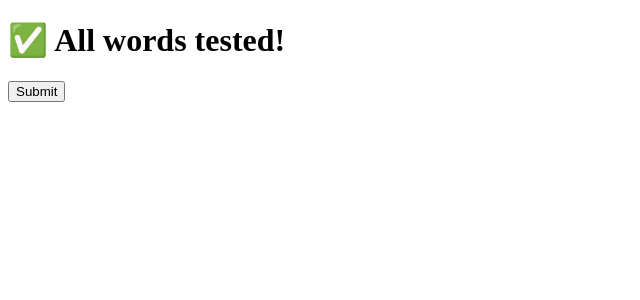
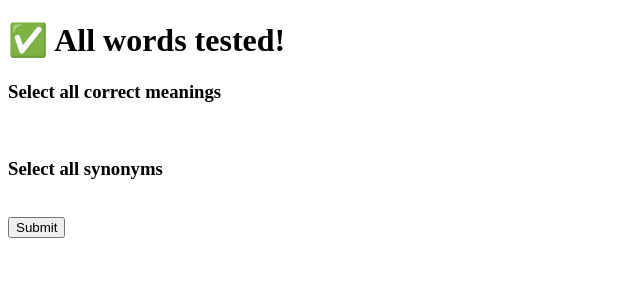
Before and after one commit to YifanZZZZZZ/GRE-word-app, a Flask app: page / in a window 1280 px wide. Shown: the top 300 px of the page, without its empty margins (0-640 px from the left). Run offline with Flask 3, Linux system fonts and the light colour scheme; parts of the project's set-up code (start-up, migrations or seed data) failed here and were passed over.

Commit message:
Update Front-end

```diff
--- a/app.py
+++ b/app.py
@@ -87,14 +87,28 @@ def question():
     synonym_candidates = []
     for m in meanings:
         synonym_candidates += [w for w in meaning_to_words[m] if w != word]
-    synonyms = random.sample(synonym_candidates, min(len(synonym_candidates), random.choice([1, 2])))
+    correct_synonyms = random.sample(synonym_candidates, min(len(synonym_candidates), random.choice([1, 2])))
+
+    # Create distractor meanings (not associated with this word)
+    distractor_meanings = [m for m in all_meanings if m not in meanings]
+    distractor_meanings = random.sample(distractor_meanings, min(4, len(distractor_meanings)))
+    meaning_options = list(set(meanings + distractor_meanings))
+    random.shuffle(meaning_options)
+
+    # Create distractor synonyms (words that don’t share the same meaning)
+    unrelated_words = [w for w in all_words if w not in synonym_candidates and w != word]
+    distractor_synonyms = random.sample(unrelated_words, min(4, len(unrelated_words)))
+    synonym_options = list(set(correct_synonyms + distractor_synonyms))
+    random.shuffle(synonym_options)
 
     asked_words.append(word)
 
     return jsonify({
         "word": word,
         "meanings": meanings,
-        "synonyms": synonyms,
+        "synonyms": correct_synonyms,
+        "meaning_options": meaning_options,
+        "synonym_options": synonym_options,
         "progress": len(asked_words),
         "total": len(pool),
         "done": False,
@@ -118,7 +132,6 @@ def submit():
 
     is_correct = (selected_synonyms == correct_synonyms) and (selected_meanings == correct_meanings)
 
-    # Log wrong answers
     if not is_correct:
         today = datetime.datetime.now().strftime("%Y-%m-%d")
         log_filename = os.path.join(log_dir, f"wrong_log_{today}.txt")
--- a/templates/index.html
+++ b/templates/index.html
@@ -6,16 +6,28 @@
 <body>
     <h1 id="word">Loading...</h1>
     <p id="progress">Progress: 0 / 0</p>
+
     <form id="quizForm">
-        <div id="options"></div>
+        <div id="meaningSection">
+            <h3>Select all correct meanings</h3>
+            <div id="meaningOptions"></div>
+        </div>
+        <br/>
+        <div id="synonymSection">
+            <h3>Select all synonyms</h3>
+            <div id="synonymOptions"></div>
+        </div>
+        <br/>
         <button type="submit">Submit</button>
     </form>
+
     <p id="feedback"></p>
     <button id="retryButton" style="display:none;" onclick="retryWrongWords()">🔁 Retry Wrong Words</button>
 
     <script>
-        let correctAnswers = [];
         let currentWord = "";
+        let correctMeanings = [];
+        let correctSynonyms = [];
         let retryMode = false;
 
         async function loadQuestion() {
@@ -24,7 +36,8 @@
 
             if (data.done) {
                 document.getElementById("word").innerText = "✅ All words tested!";
-                document.getElementById("options").innerHTML = "";
+                document.getElementById("meaningOptions").innerHTML = "";
+                document.getElementById("synonymOptions").innerHTML = "";
                 document.getElementById("progress").innerText = "";
                 document.getElementById("feedback").innerText = "";
 
@@ -41,40 +54,52 @@
                     }
                 }
 
-                document.getElementById("options").innerHTML = feedback;
+                document.getElementById("meaningOptions").innerHTML = feedback;
                 return;
             }
 
             document.getElementById("retryButton").style.display = "none";
             document.getElementById("feedback").innerText = "";
 
-            document.getElementById("word").innerText = `What does "${data.word}" mean?`;
+            currentWord = data.word;
+            correctMeanings = data.meanings;
+            correctSynonyms = data.synonyms;
+            retryMode = data.retry_mode;
+
+            document.getElementById("word").innerText = `What does "${currentWord}" mean?`;
             document.getElementById("progress").innerText = `Progress: ${data.progress} / ${data.total}`;
-            correctAnswers = data.correct;
-            currentWord = data.word;
 
-            let optionsDiv = document.getElementById("options");
-            optionsDiv.innerHTML = "";
-            data.options.forEach(opt => {
-                optionsDiv.innerHTML += `
-                    <label><input type="checkbox" name="option" value="${opt}"> ${opt}</label><br/>
+            // Render meanings from backend
+            const meaningDiv = document.getElementById("meaningOptions");
+            meaningDiv.innerHTML = "";
+            data.meaning_options.forEach(m => {
+                meaningDiv.innerHTML += `
+                    <label><input type="checkbox" name="meaning" value="${m}"> ${m}</label><br/>
                 `;
             });
 
-            retryMode = data.retry_mode;
+            // Render synonyms from backend
+            const synonymDiv = document.getElementById("synonymOptions");
+            synonymDiv.innerHTML = "";
+            data.synonym_options.forEach(s => {
+                synonymDiv.innerHTML += `
+                    <label><input type="checkbox" name="synonym" value="${s}"> ${s}</label><br/>
+                `;
+            });
         }
 
         document.getElementById("quizForm").addEventListener("submit", async function(e) {
             e.preventDefault();
-            const selected = [...document.querySelectorAll("input[name='option']:checked")].map(i => i.value);
+            const selectedMeanings = [...document.querySelectorAll("input[name='meaning']:checked")].map(i => i.value);
+            const selectedSynonyms = [...document.querySelectorAll("input[name='synonym']:checked")].map(i => i.value);
 
             const res = await fetch("/api/submit", {
                 method: "POST",
                 headers: { "Content-Type": "application/json" },
                 body: JSON.stringify({
-                    selected: selected,
-                    correct: correctAnswers,
-                    word: currentWord
+                    word: currentWord,
+                    selected_meanings: selectedMeanings,
+                    selected_synonyms: selectedSynonyms
                 })
             });
 
@@ -85,15 +110,15 @@
             } else {
                 document.getElementById("feedback").innerHTML = `
                     ❌ Try Again!<br/>
-                    ✅ Correct Answer(s): ${result.correct.join(", ")}
+                    ✅ Correct meanings: ${result.correct_meanings.join(", ")}<br/>
+                    ✅ Correct synonyms: ${result.correct_synonyms.join(", ")}
                 `;
             }
 
-            // Brief delay before moving to next question
             setTimeout(() => {
                 document.getElementById("feedback").innerText = "";
                 loadQuestion();
-            }, 500);
+            }, 1000);
         });
 
         async function retryWrongWords() {
```
